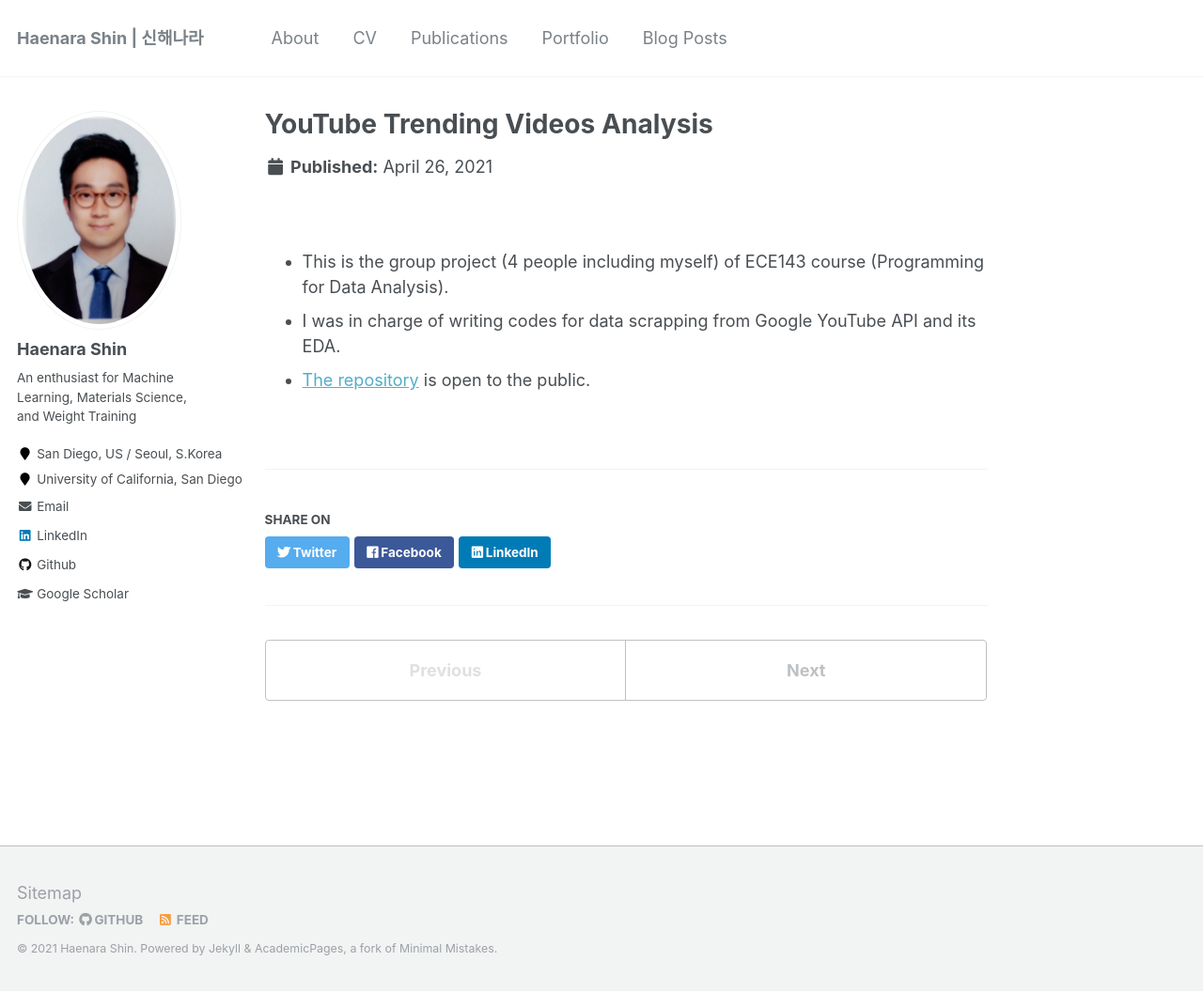
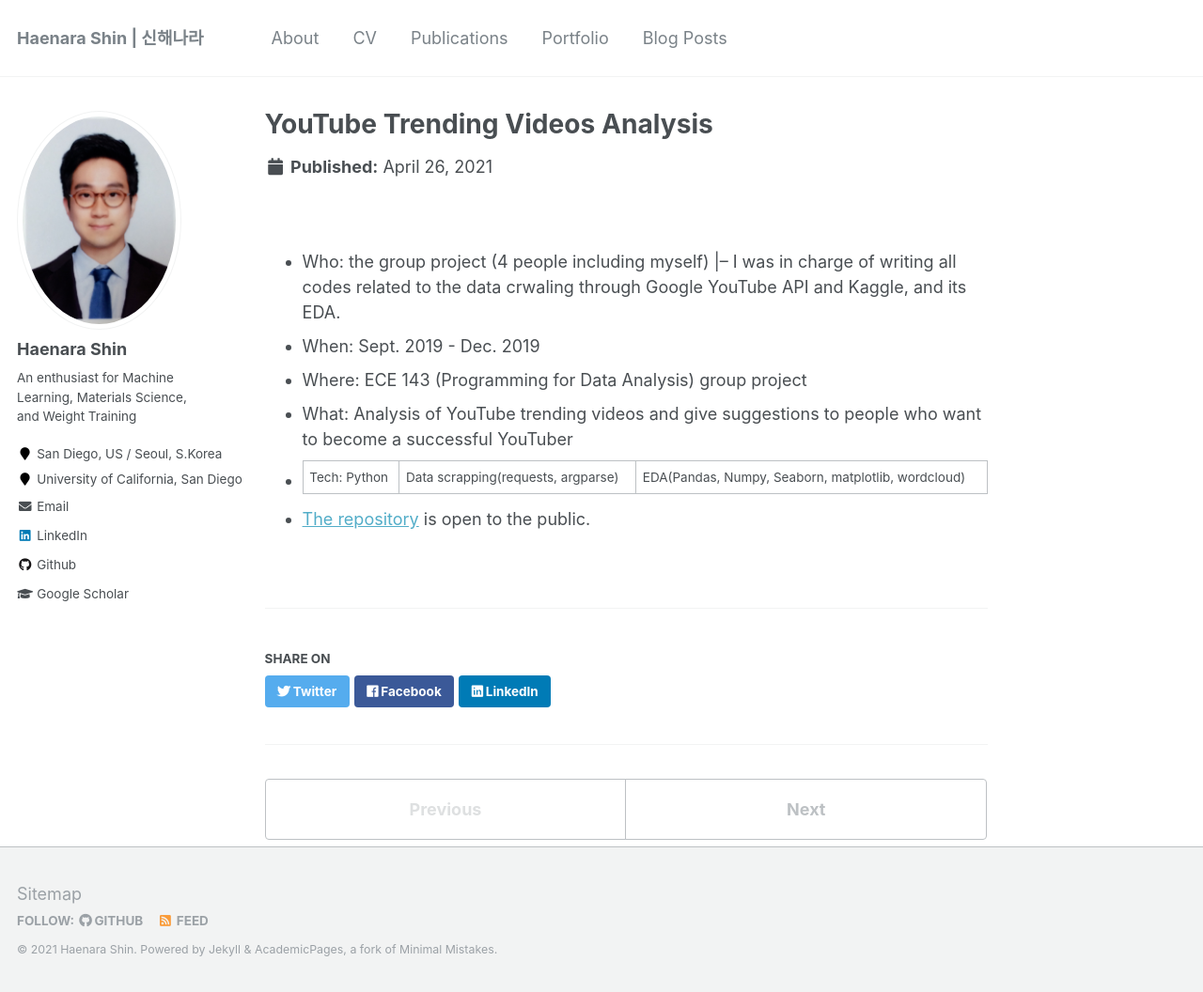
Before and after one commit to haenara-shin/haenara-shin.github.io, a Jekyll site: the page built from _portfolio/1_ECE143.md, in a window 1280 px wide and 1056 px high. Shown: the whole window at 94% size. Built offline with Jekyll 4.4.1, drawn with Linux system fonts in a browser that asks for light colours.

Commit message:
Update 1_ECE143.md

```diff
--- a/_portfolio/1_ECE143.md
+++ b/_portfolio/1_ECE143.md
@@ -4,6 +4,10 @@ excerpt: "FA19_ECE 143: Programming for Data Analysis"
 collection: portfolio
 ---
 ![](ECE_143_title_img.png)
-- This is the group project (4 people including myself) of ECE143 course (Programming for Data Analysis).
-- I was in charge of writing codes for data scrapping from Google YouTube API and its EDA.
+- Who: the group project (4 people including myself)
+  |-- I was in charge of writing all codes related to the data crwaling through Google YouTube API and Kaggle, and its EDA.
+- When: Sept. 2019 - Dec. 2019
+- Where: ECE 143 (Programming for Data Analysis) group project
+- What: Analysis of YouTube trending videos and give suggestions to people who want to become a successful YouTuber
+- Tech: Python | Data scrapping(requests, argparse) | EDA(Pandas, Numpy, Seaborn, matplotlib, wordcloud)
 - [The repository](https://github.com/haenara-shin/YouTube-Trending-Videos-Analysis-Team15-FA19.git) is open to the public.
```
